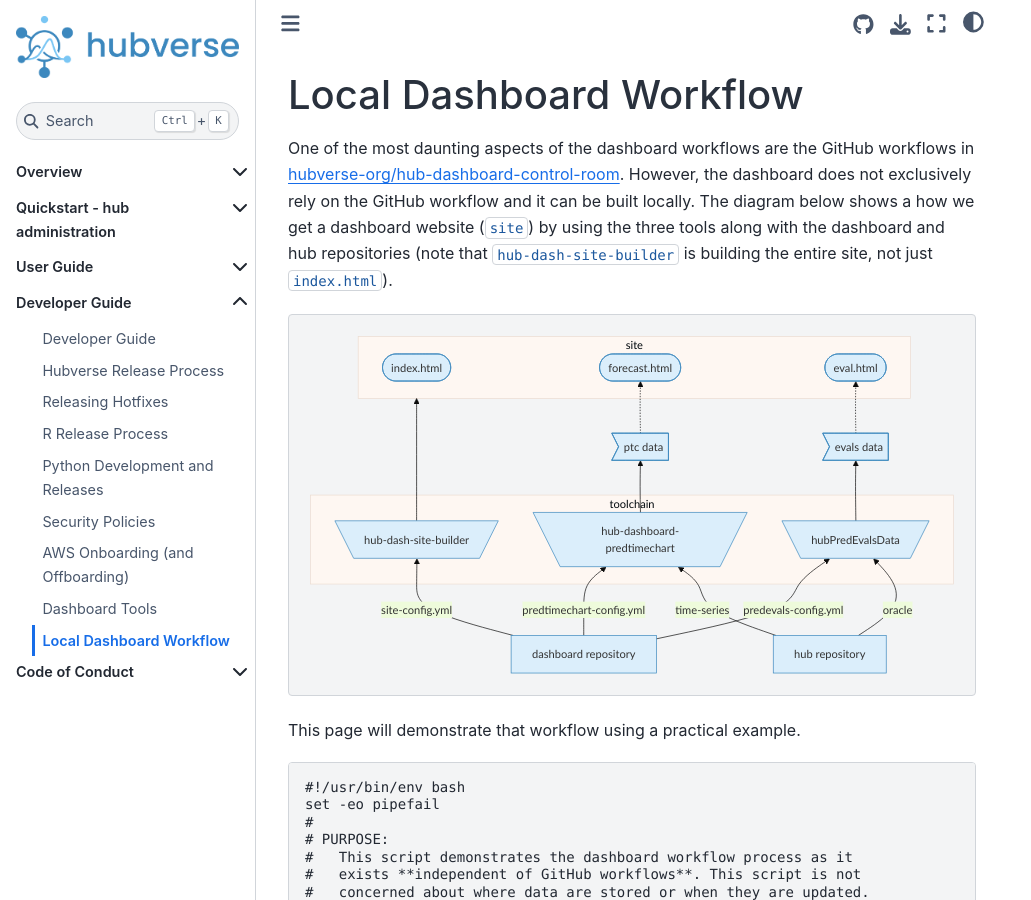
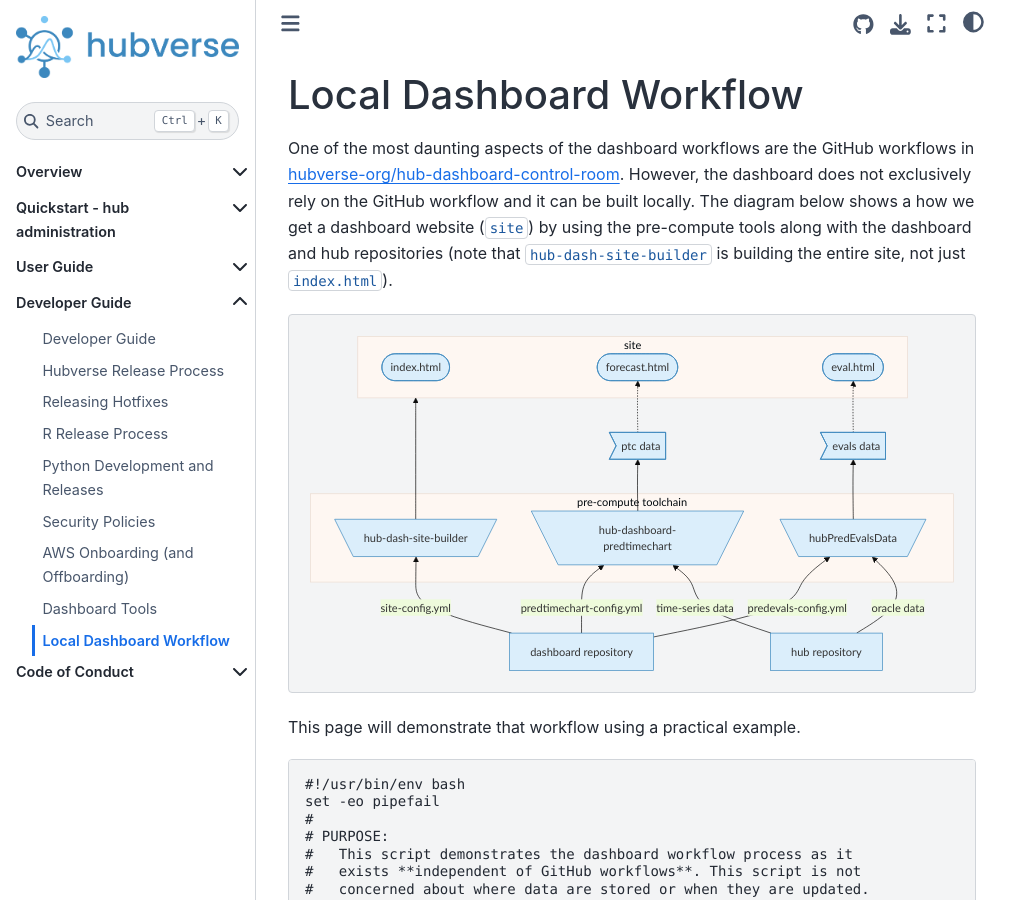
Before and after one commit to hubverse-org/hubDocs, a Sphinx documentation site: the page built from docs/source/developer/dashboard-local.md, in a window 1280 px wide and 900 px high. Shown: the whole window, without its empty margins (0-1031 px from the left). Built offline with Sphinx 7.4.7 and the Sphinx Book theme 1.1.4, drawn with Linux system fonts in a browser that asks for light colours; comment, search, counter and statistics services are not loaded.

Commit message:
fix wording

````diff
--- a/docs/source/developer/dashboard-local.md
+++ b/docs/source/developer/dashboard-local.md
@@ -4,9 +4,9 @@
 workflows in [hubverse-org/hub-dashboard-control-room](https://github.com/hubverse-org/hub-dashboard-control-room).
 However, the dashboard does not exclusively rely on the GitHub workflow and it
 can be built locally. The diagram below shows a how we get a dashboard website
-(`site`) by using the three tools along with the dashboard and hub repositories
-(note that `hub-dash-site-builder` is building the entire site, not just
-`index.html`).
+(`site`) by using the pre-compute tools along with the dashboard and hub
+repositories (note that `hub-dash-site-builder` is building the entire site,
+not just `index.html`).
 
 ```{mermaid}
 :name: local-workflow
@@ -15,12 +15,12 @@
 flowchart BT
     hub["hub repository"]
     dashboard["dashboard repository"]
-      ptc/data>ptc data]
-      predevals/data>evals data]
-    subgraph toolchain
-    hub-dashboard-predtimechart[\hub-dashboard-predtimechart/]
-    hubPredEvalsData[\hubPredEvalsData/]
-    hub-dash-site-builder[\hub-dash-site-builder/]
+    ptc/data>ptc data]
+    predevals/data>evals data]
+    subgraph pre-compute toolchain
+      hub-dashboard-predtimechart[\hub-dashboard-predtimechart/]
+      hubPredEvalsData[\hubPredEvalsData/]
+      hub-dash-site-builder[\hub-dash-site-builder/]
     end
     subgraph site
         index.html([index.html])
@@ -29,10 +29,10 @@
     end
     dashboard -->|site-config.yml| hub-dash-site-builder
     hub-dash-site-builder --> site
-    hub -->|time-series|hub-dashboard-predtimechart
+    hub -->|time-series data|hub-dashboard-predtimechart
     dashboard -->|predtimechart-config.yml|hub-dashboard-predtimechart
     hub-dashboard-predtimechart --> ptc/data
-    hub -->|oracle|hubPredEvalsData
+    hub -->|oracle data|hubPredEvalsData
     dashboard -->|predevals-config.yml|hubPredEvalsData
     hubPredEvalsData --> predevals/data
     predevals/data -.-> eval.html
````
